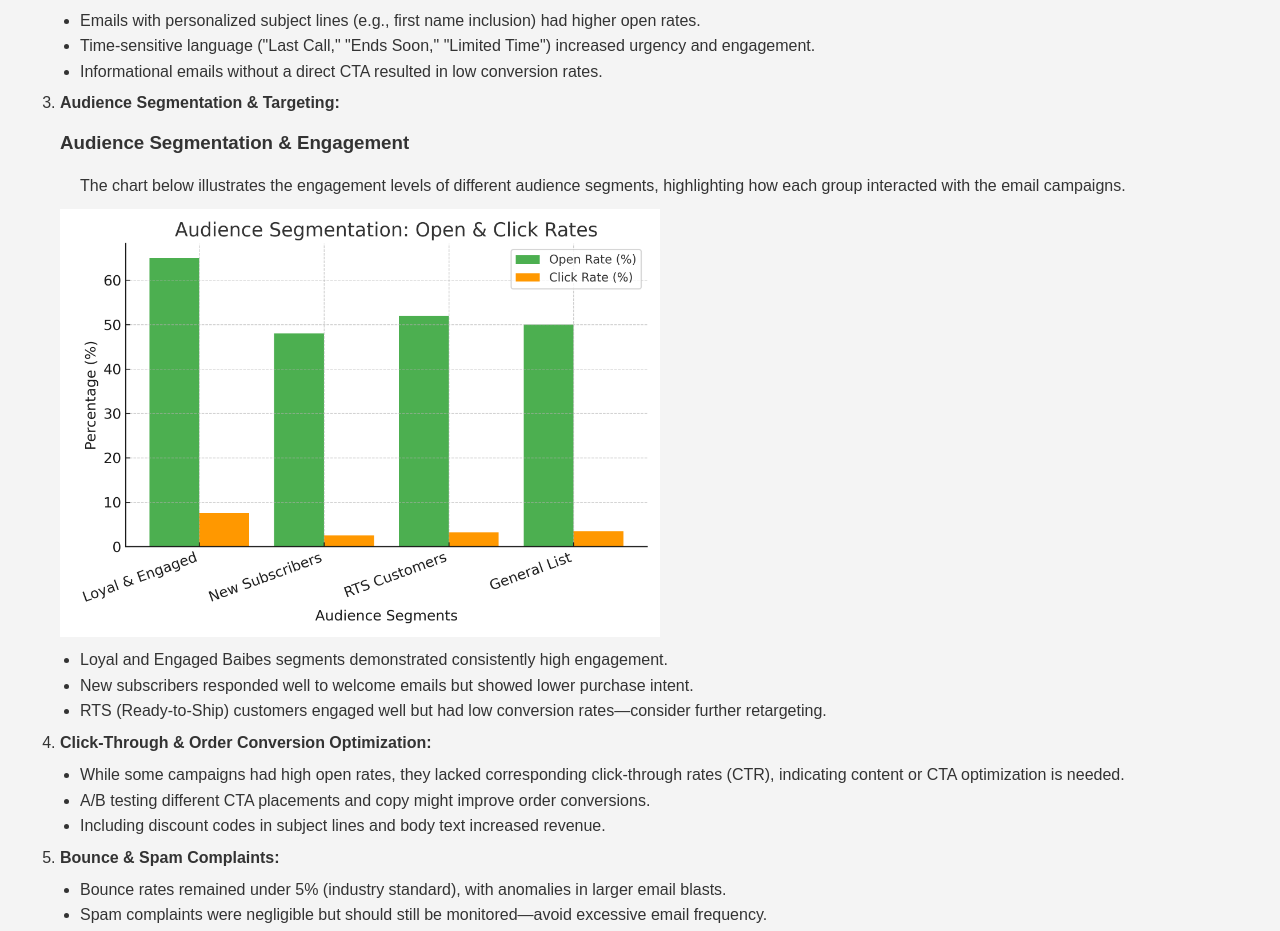
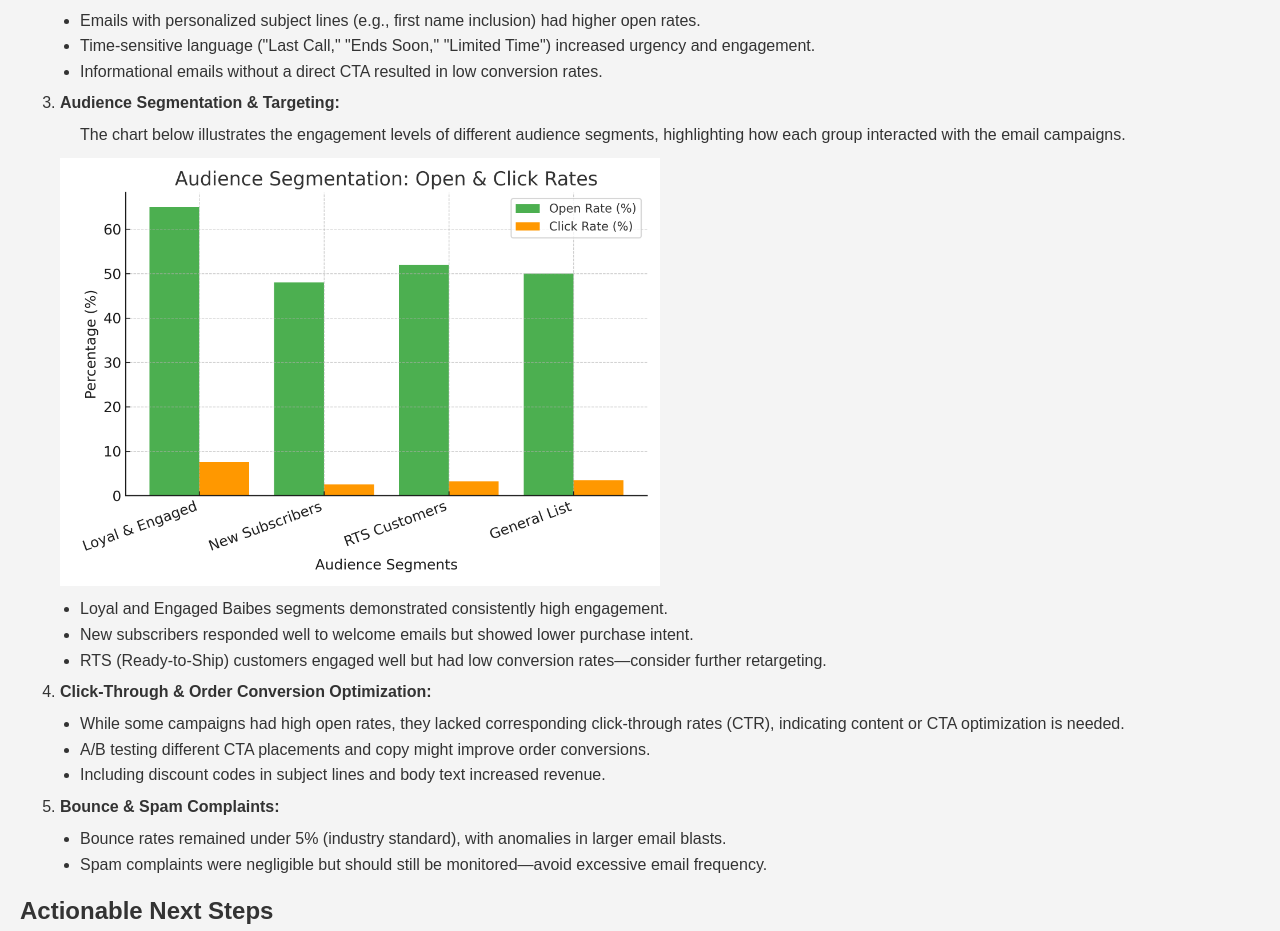
Before and after one commit to apdg21/reports, a plain HTML site: page performance-report-baibe-official.html in a window 1280 px wide. Shown: the part 2741-3672 px from the top of the page. Drawn offline with Linux system fonts and the light colour scheme.

Commit message:
Update performance-report-baibe-official.html

```diff
--- a/performance-report-baibe-official.html
+++ b/performance-report-baibe-official.html
@@ -190,7 +190,6 @@
     </li>
     <li><strong>Audience Segmentation & Targeting:</strong>
 
-    <h3>Audience Segmentation & Engagement</h3>
     <p>The chart below illustrates the engagement levels of different audience segments, highlighting how each group interacted with the email campaigns.</p>
     <img src="audience_segmentation_chart.png" alt="Audience Segmentation & Engagement" style="width:600px; height:auto; display:block; margin: 10px 0;">
 
```
